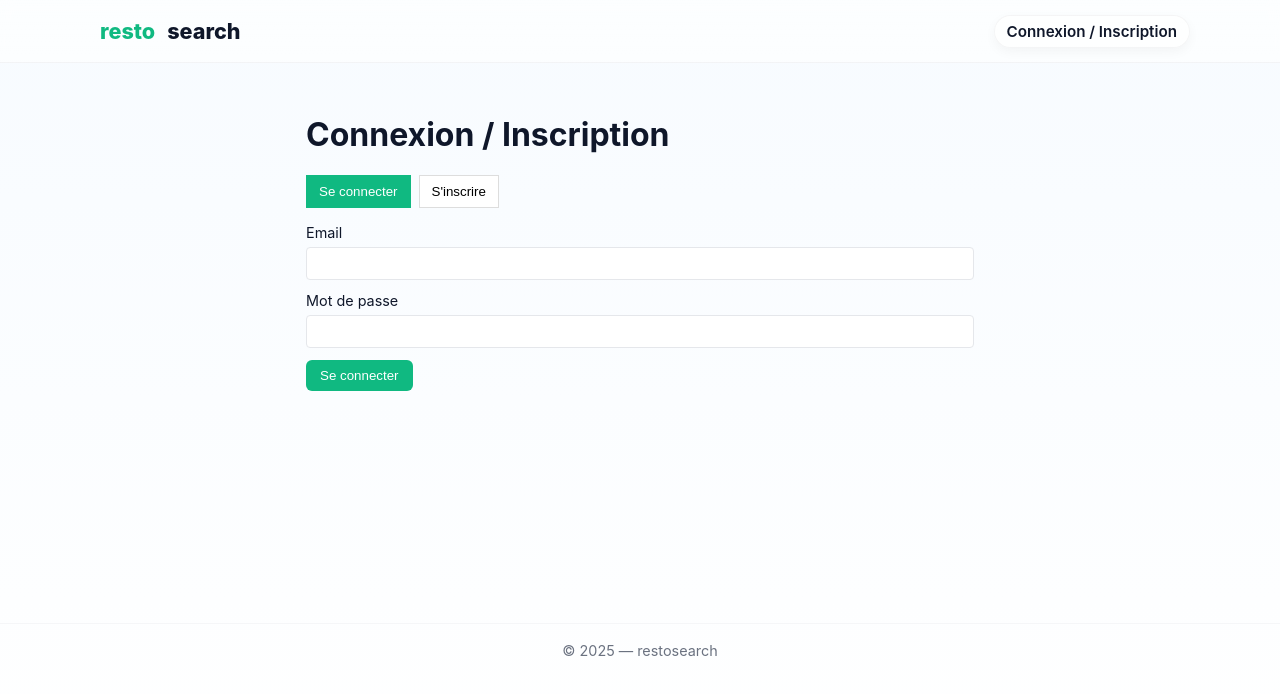
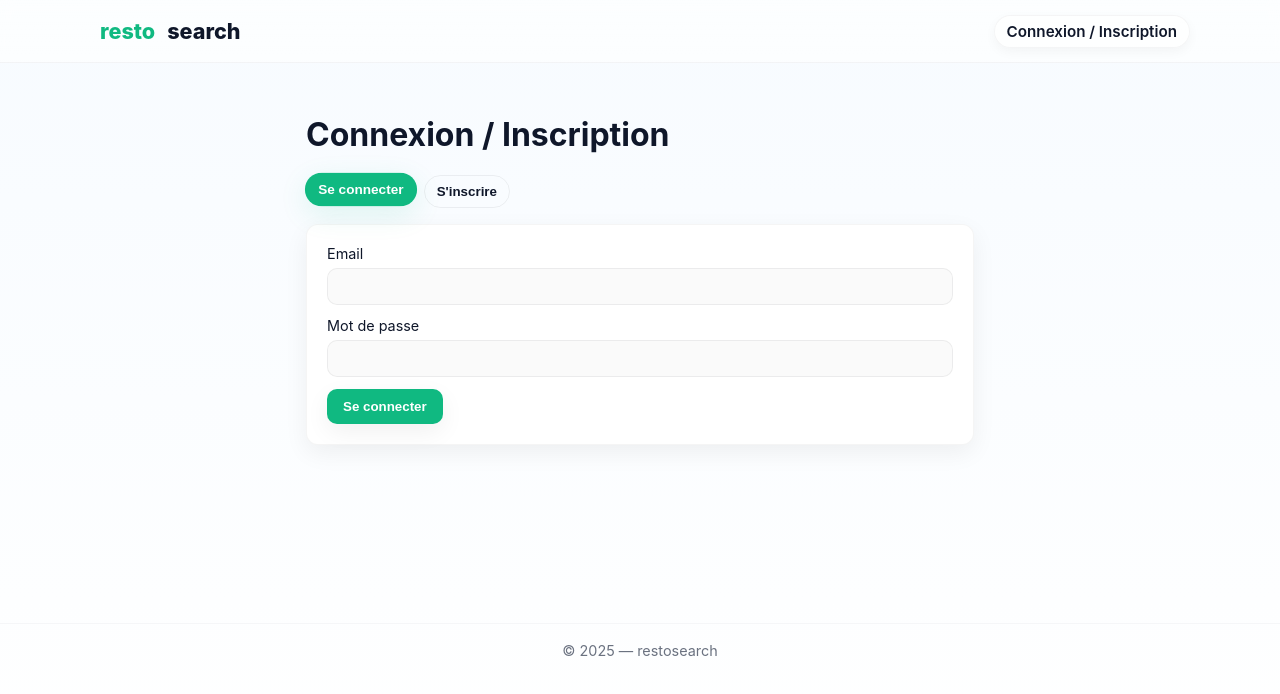
Before and after one commit to MarvynRicher24/restosearch, a Nuxt app: page /auth in a window 1280 px wide. Shown: the top 694 px of the page. Built offline with nearby package versions, Linux system fonts and the light colour scheme.

Commit message:
little update

```diff
--- /dev/null
+++ b/app/pages/admin/createPro.vue
@@ -0,0 +1,93 @@
+<template>
+  <div class="container">
+    <h1>Créer un restaurateur</h1>
+
+    <div class="auth-card">
+      <form @submit.prevent="submit">
+        <div class="field">
+          <label>Nom</label>
+          <input v-model="name" type="text" required />
+        </div>
+
+        <div class="field">
+          <label>Email</label>
+          <input v-model="email" type="email" required />
+        </div>
+
+        <div class="field">
+          <label>Mot de passe</label>
+          <input v-model="password" type="password" required minlength="6" />
+        </div>
+
+        <div class="field">
+          <label>Nom du restaurant</label>
+          <input v-model="restaurant" type="text" />
+        </div>
+
+        <div class="actions">
+          <button type="submit" class="btn btn-primary btn-lg">Créer le compte</button>
+        </div>
+      </form>
+    </div>
+
+    <p v-if="message" class="message">{{ message }}</p>
+  </div>
+</template>
+
+<script setup lang="ts">
+import { ref } from 'vue'
+import { useRouter } from '#app'
+import { useAuth } from '../../composables/useAuth'
+
+const router = useRouter()
+const { user, isLogged, isAdmin } = useAuth()
+
+const name = ref('')
+const email = ref('')
+const password = ref('')
+const restaurant = ref('')
+const message = ref('')
+
+if (process.client) {
+  if (!isLogged.value || !isAdmin.value) {
+    router.push('/admin')
+  }
+}
+
+function submit() {
+  if (!email.value || password.value.length < 6 || !name.value) {
+    message.value = 'Veuillez remplir les champs requis (nom, email, mot de passe ≥6).'
+    return
+  }
+  const newUser = {
+    id: `p${Date.now()}`,
+    name: name.value,
+    email: email.value,
+    password: password.value,
+    role: 'professional',
+    restaurant: restaurant.value || '',
+    createdAt: Date.now()
+  }
+  try {
+    const raw = localStorage.getItem('resto_users_custom') || '[]'
+    const arr = JSON.parse(raw || '[]')
+    arr.push(newUser)
+    localStorage.setItem('resto_users_custom', JSON.stringify(arr))
+    message.value = 'Professionnel créé.'
+    setTimeout(() => router.push('/admin/dashboard'), 600)
+  } catch (e) {
+    message.value = 'Impossible de sauvegarder.'
+  }
+}
+</script>
+
+<style scoped>
+/* reuse styles similar to auth */
+.auth-card { background: var(--card-bg); padding: 20px; border-radius: 12px; box-shadow: var(--shadow-1); border:1px solid rgba(2,6,23,0.04); margin-bottom:12px }
+.field { margin-bottom:12px }
+.field label { display:block; font-size:0.9rem; margin-bottom:6px }
+.field input { width:100%; padding:10px 12px; border:1px solid rgba(2,6,23,0.06); border-radius:10px; background: rgba(15,23,42,0.02) }
+.actions { margin-top:8px }
+.btn-primary.btn-lg { padding:10px 16px; border-radius:10px; box-shadow: var(--shadow-1) }
+.message { margin-top:12px; color:var(--muted) }
+</style>
--- a/app/pages/admin/dashboard.vue
+++ b/app/pages/admin/dashboard.vue
@@ -16,44 +16,174 @@
       <section class="controls">
         <p class="subtitle">Actions administratives</p>
         <div class="cards">
-          <div class="card">Gérer les restaurants</div>
-          <div class="card">Gérer les plats</div>
-          <div class="card">Utilisateurs</div>
+          <NuxtLink to="/admin/createPro" class="card card-cta">➕ Créer un restaurateur</NuxtLink>
         </div>
       </section>
+
+      <section class="professionals">
+        <h2>Professionals inscrits</h2>
+        <div v-if="loading" class="muted">Chargement...</div>
+        <div v-else>
+          <div v-if="professionals.length === 0" class="muted">Aucun professionnel trouvé.</div>
+          <ul class="pro-list">
+            <li v-for="p in professionals" :key="p.email" class="pro-item">
+              <div class="pro-info">
+                <strong class="pro-name">{{ p.name }}</strong>
+                <div class="muted pro-email">{{ p.email }}</div>
+                <div class="muted small pro-restaurant">{{ p.restaurant || '' }}</div>
+              </div>
+              <div class="pro-actions">
+                <button class="btn delete" @click="confirmDelete(p)">Supprimer</button>
+              </div>
+            </li>
+          </ul>
+        </div>
+      </section>
+    </div>
+    <!-- Confirmation modal -->
+    <div v-if="showConfirm" class="modal-backdrop" @click.self="cancelDelete">
+      <div class="modal">
+        <h3>Supprimer le restaurateur</h3>
+        <p>Voulez‑vous vraiment supprimer <strong>{{ selectedPro?.name }}</strong>
+          <span class="muted">({{ selectedPro?.email }})</span> ?</p>
+        <p class="muted small">Cette action est irréversible. Les données créées localement seront supprimées.</p>
+        <div class="modal-actions">
+          <button class="btn subtle" @click="cancelDelete">Annuler</button>
+          <button class="btn danger" @click="doDeleteConfirmed">Supprimer</button>
+        </div>
+      </div>
     </div>
   </div>
 </template>
 
 <script setup lang="ts">
-import { onMounted } from 'vue'
+import { ref, onMounted } from 'vue'
 import { useRouter } from '#app'
 import { useAuth } from '../../composables/useAuth'
 
 const router = useRouter()
 const { user, isLogged, isAdmin, logout } = useAuth()
+const professionals = ref<any[]>([])
+const loading = ref(false)
+
+// state for confirmation modal
+const showConfirm = ref(false)
+const selectedPro = ref<any>(null)
+
+async function loadProfessionals() {
+  loading.value = true
+  try {
+    // fetch predefined users if available
+    const res = await $fetch('/data/users.json').catch(() => [])
+    const base = Array.isArray(res) ? res : []
+    // load any custom users created via admin form
+    const customRaw = localStorage.getItem('resto_users_custom') || '[]'
+    const custom = JSON.parse(customRaw || '[]')
+
+    // load removed list to hide base users marked as removed
+    const removedRaw = localStorage.getItem('resto_users_removed') || '[]'
+    const removed = JSON.parse(removedRaw || '[]')
+
+    // tag source so we can persist deletions correctly
+    const baseTagged = base.map((u: any) => ({ ...u, _source: 'base' }))
+    const customTagged = custom.map((u: any) => ({ ...u, _source: 'custom' }))
+
+    const all = baseTagged.concat(customTagged)
+    professionals.value = all
+      .filter((u: any) => u.role === 'professional')
+      .filter((u: any) => !(u._source === 'base' && removed.includes(u.email)))
+  } catch (e) {
+    professionals.value = []
+  } finally {
+    loading.value = false
+  }
+}
 
 onMounted(() => {
   if (!isLogged.value || !isAdmin.value) {
     router.push('/admin')
     return
   }
+  loadProfessionals()
 })
 
 function doLogout() {
   logout()
   router.push('/')
 }
+
+function confirmDelete(pro: any) {
+  selectedPro.value = pro
+  showConfirm.value = true
+}
+
+function cancelDelete() {
+  selectedPro.value = null
+  showConfirm.value = false
+}
+
+function doDeleteConfirmed() {
+  if (!selectedPro.value) return
+  const email = selectedPro.value.email
+
+  try {
+    if (selectedPro.value._source === 'custom') {
+      // remove from custom storage
+      const customRaw = localStorage.getItem('resto_users_custom') || '[]'
+      const custom = JSON.parse(customRaw || '[]')
+      const remaining = custom.filter((u: any) => u.email !== email)
+      localStorage.setItem('resto_users_custom', JSON.stringify(remaining))
+    } else {
+      // mark as removed so base file still unchanged
+      const removedRaw = localStorage.getItem('resto_users_removed') || '[]'
+      const removed = JSON.parse(removedRaw || '[]')
+      if (!removed.includes(email)) {
+        removed.push(email)
+        localStorage.setItem('resto_users_removed', JSON.stringify(removed))
+      }
+    }
+
+    // update in-memory list
+    professionals.value = professionals.value.filter((p: any) => p.email !== email)
+  } finally {
+    cancelDelete()
+  }
+}
 </script>
 
 <style scoped>
-.title { margin-bottom: 8px }
-.main { margin-top: 12px }
-.header { display:flex; justify-content:space-between; align-items:center; gap:16px }
-.welcome { margin:0; font-size:1.1rem }
+:root{ --bg:#f7fafc; --card:#ffffff; --muted:#6b7280; --accent:#2563eb; --danger:#ef4444 }
+.title { margin-bottom: 8px; font-size:1.6rem }
+.main { margin-top: 16px }
+.header { display:flex; justify-content:space-between; align-items:center; gap:16px; padding:12px; background:linear-gradient(90deg,#ffffff,#fbfdff); border-radius:10px; box-shadow:0 6px 18px rgba(37,99,235,0.04) }
+.welcome { margin:0; font-size:1.15rem }
 .email { margin:0; color:var(--muted) }
 .subtitle { margin: 12px 0 }
 .cards { display:grid; grid-template-columns: repeat(auto-fit,minmax(200px,1fr)); gap:12px }
-.card { background:#fff; border:1px solid #e5e7eb; padding:16px; border-radius:8px; box-shadow:0 1px 2px rgba(0,0,0,0.03) }
-.logout { padding:8px 12px; background:#ef4444; color:white; border:none; border-radius:6px; cursor:pointer }
+.card { background:var(--card); border:1px solid #e6eef8; padding:14px; border-radius:10px; box-shadow:0 4px 10px rgba(2,6,23,0.03); text-align:center }
+.logout { padding:8px 12px; background:var(--danger); color:white; border:none; border-radius:8px; cursor:pointer }
+.card-cta { display:inline-flex; align-items:center; gap:8px; justify-content:center; font-weight:600 }
+.professionals { margin-top:18px }
+.pro-list { list-style:none; padding:0; margin:12px 0 0; display:flex; flex-direction:column; gap:10px }
+.pro-item { display:flex; justify-content:space-between; align-items:center; padding:14px; border:1px solid #e6eef8; background:var(--card); border-radius:10px }
+.pro-info { display:flex; flex-direction:column }
+.pro-name { font-size:1.02rem }
+.pro-email { color:var(--muted); font-size:0.92rem }
+.pro-restaurant { color:var(--muted); font-size:0.85rem }
+
+/* buttons */
+.btn { padding:8px 12px; border-radius:8px; border:none; cursor:pointer; font-weight:600 }
+.btn.subtle { background:transparent; border:1px solid rgba(2,6,23,0.06); color:var(--muted) }
+.btn.delete { background:transparent; border:1px solid rgba(239,68,68,0.12); color:var(--danger) }
+.btn.danger { background:var(--danger); color:white }
+.btn:hover { transform:translateY(-1px); transition:all .12s ease }
+
+/* modal */
+.modal-backdrop { position:fixed; inset:0; display:flex; align-items:center; justify-content:center; background:rgba(2,6,23,0.45); z-index:60 }
+.modal { background:var(--card); padding:20px; border-radius:12px; width:min(540px,94%); box-shadow:0 20px 40px rgba(2,6,23,0.3) }
+.modal h3 { margin:0 0 8px 0 }
+.modal p { margin:6px 0 }
+.modal-actions { display:flex; gap:12px; justify-content:flex-end; margin-top:12px }
+.muted { color:var(--muted) }
+.small { font-size:0.85rem }
 </style>
--- a/app/pages/auth.vue
+++ b/app/pages/auth.vue
@@ -3,11 +3,12 @@
     <h1>Connexion / Inscription</h1>
 
     <div class="tabs">
-      <button :class="{active: mode === 'login'}" @click="mode = 'login'">Se connecter</button>
-      <button :class="{active: mode === 'register'}" @click="mode = 'register'">S'inscrire</button>
+      <button class="tab-btn" :class="{active: mode === 'login'}" @click="mode = 'login'">Se connecter</button>
+      <button class="tab-btn" :class="{active: mode === 'register'}" @click="mode = 'register'">S'inscrire</button>
     </div>
 
-    <form @submit.prevent="submit">
+    <div class="auth-card">
+      <form @submit.prevent="submit">
       <div class="field">
         <label>Email</label>
         <input v-model="form.email" type="email" required />
@@ -24,9 +25,10 @@
       </div>
 
       <div class="actions">
-        <button type="submit">{{ mode === 'login' ? 'Se connecter' : "S'inscrire" }}</button>
+        <button type="submit" class="btn btn-primary btn-lg">{{ mode === 'login' ? 'Se connecter' : "S'inscrire" }}</button>
       </div>
     </form>
+    </div>
 
     <p v-if="message" class="message">{{ message }}</p>
   </div>
@@ -53,10 +55,6 @@ async function loadUsers() {
     users.value = []
   }
 }
-
-onMounted(() => {
-  loadUsers()
-})
 
 function fakeToken() {
   return Math.random().toString(36).slice(2)
@@ -141,12 +139,38 @@ async function submit() {
 <style scoped>
 .container { max-width: 700px; margin: 24px auto; padding: 0 16px; }
 .tabs { display:flex; gap:8px; margin-bottom:16px; }
-.tabs button { padding:8px 12px; border:1px solid #ddd; background:#fff; cursor:pointer }
-.tabs button.active { background:var(--accent); color:white; border-color:var(--accent) }
+.tab-btn {
+  padding:8px 12px;
+  border-radius: 999px;
+  border: 1px solid rgba(2,6,23,0.06);
+  background: transparent;
+  color: var(--text);
+  cursor: pointer;
+  font-weight: 700;
+  transition: background .14s cubic-bezier(.4,0,.2,1), transform .12s ease, box-shadow .14s;
+}
+.tab-btn.active {
+  background: var(--accent);
+  color: #fff;
+  box-shadow: 0 8px 28px rgba(var(--accent-rgb), 0.12);
+  transform: translateY(-2px) scale(1.02);
+  border-color: rgba(var(--accent-rgb), 0.22);
+}
+.auth-card {
+  background: var(--card-bg);
+  padding: 20px;
+  border-radius: 12px;
+  box-shadow: var(--shadow-1);
+  border: 1px solid rgba(2,6,23,0.04);
+  margin-bottom: 12px;
+}
 .field { margin-bottom:12px }
 .field label { display:block; font-size:0.9rem; margin-bottom:6px }
-.field input { width:100%; padding:8px; border:1px solid #e5e7eb; border-radius:4px }
+.field input { width:100%; padding:10px 12px; border:1px solid rgba(2,6,23,0.06); border-radius:10px; background: rgba(15,23,42,0.02); transition: box-shadow .14s, background .12s, transform .06s }
+.field input:focus { outline: none; box-shadow: 0 8px 24px rgba(2,6,23,0.06); background: #fff }
 .actions { margin-top:8px }
-.actions button { padding:8px 14px; background:var(--accent); color:white; border:none; border-radius:6px; cursor:pointer }
+.btn-primary.btn-lg { padding:10px 16px; border-radius:10px; box-shadow: var(--shadow-1); transition: transform .12s cubic-bezier(.4,0,.2,1), box-shadow .14s, filter .12s }
+.btn-primary.btn-lg:hover { transform: translateY(-3px); box-shadow: var(--shadow-2); filter: brightness(1.02) }
+.btn-primary.btn-lg:active { transform: translateY(1px); box-shadow: var(--shadow-1) }
 .message { margin-top:12px; color:var(--muted) }
 </style>
```
